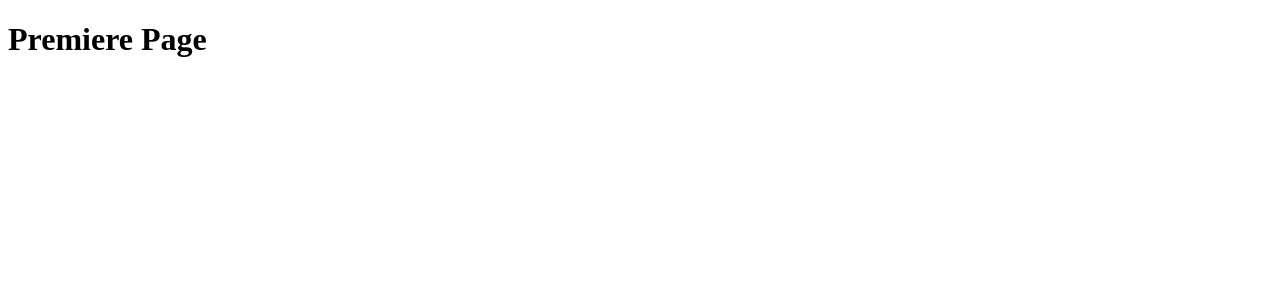
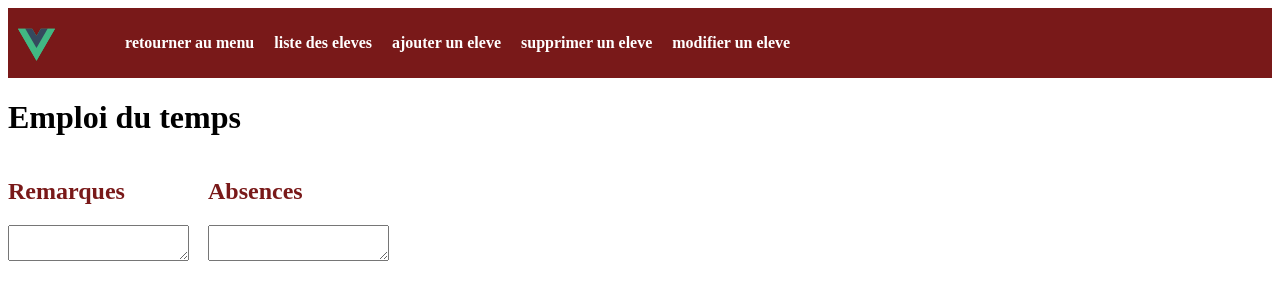
Before and after one commit to 2ulian/uniliste, a Vue app in the folder uniliste/: page /first in a window 1280 px wide. Shown: the top 300 px of the page. Built offline with nearby package versions, Linux system fonts and the light colour scheme; the HTML template or start-up script is replaced by a standard one.

Commit message:
start coding FirstPage

```diff
--- a/uniliste/src/FirstPage.vue
+++ b/uniliste/src/FirstPage.vue
@@ -1,11 +1,64 @@
 <template>
-<h1>Premiere Page </h1>
+<div class="navbar">
+  <img src="../src\assets\vue.svg" alt="Logo" class="logo" />
+    <ul class="nav-links">
+        <li @click="home">retourner au menu</li>
+        <li>liste des eleves</li>
+        <li>ajouter un eleve</li>
+        <li>supprimer un eleve</li>
+        <li>modifier un eleve</li>
+    </ul>
+</div>
+<div class="content">
+    <div class="EmploiDuTemps">
+        <h1>Emploi du temps</h1>
+    </div>
+    <div class="Remarques">
+        <h2>Remarques</h2>
+        <textarea name="remarques" id="remarques"></textarea>
+    </div>
+
+    <div class="Absences">
+        <h2>Absences</h2>
+        <textarea name="absences" id="absences"></textarea>
+    </div>
+
+</div>
+
+
 </template>
 
 <script>
+import { h, ref } from "vue";
+import { useRouter } from "vue-router";
+const router = useRouter()
+const home = () => {
+  router.push("/")
+}
+
 
 </script>
 
 <style>
-
+.navbar {
+  display: flex;
+  gap: 20px;
+  align-items: center;
+  background-color: #791919;
+  padding: 10px;
+}
+li {
+  list-style: none;
+  color: white;
+  font-weight: bold;
+  display: inline;
+  padding: 0 10px;
+}
+.Remarques, .Absences {
+  color: #791919;
+  float: left;
+  width: 200px;
+  height: 100px;
+  gap : 20px;
+}
 </style>
```
